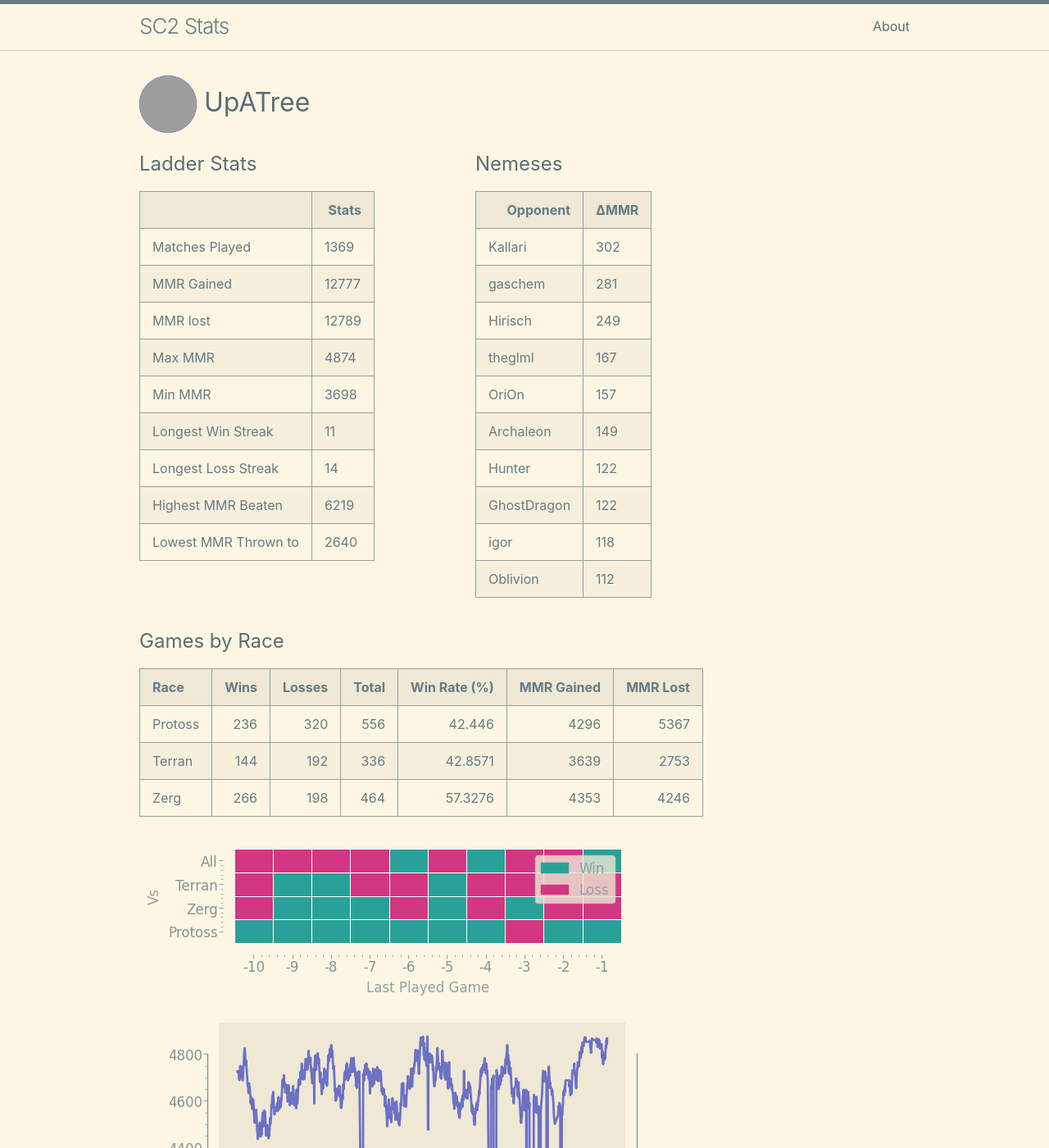
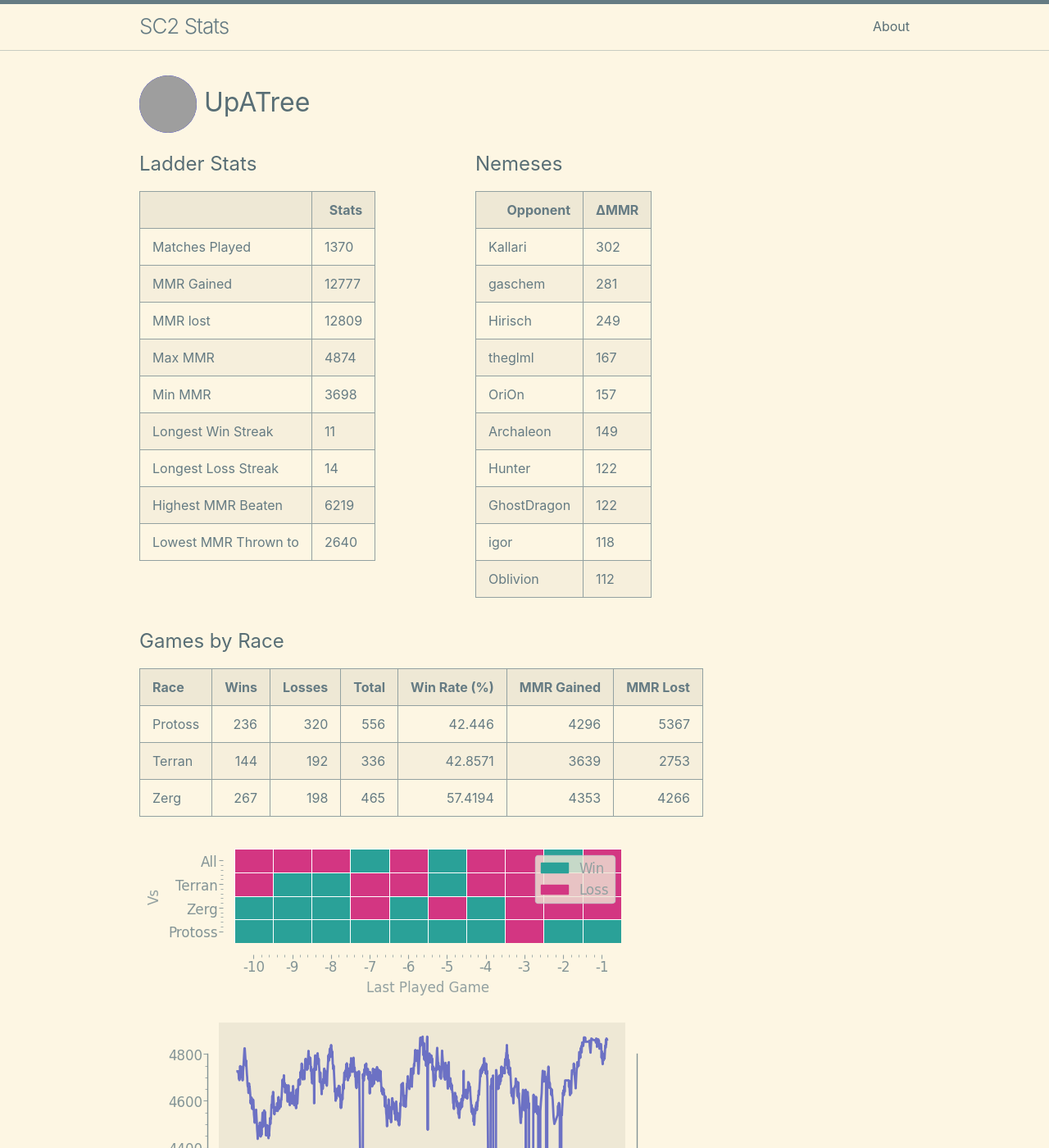
Before and after one commit to kylermurphy/UpATree, a Jekyll site: the page built from docs/index.md, in a window 1280 px wide and 1400 px high. Shown: the whole window at 82% size. Built offline with Jekyll 4.4.1, drawn with Linux system fonts in a browser that asks for light colours; grey boxes are pictures that could not be loaded.

Commit message:
running on push

```diff
--- a/docs/index.md
+++ b/docs/index.md
@@ -18,7 +18,7 @@ layout: home
   <tbody>
     <tr>
       <td>Matches Played</td>
-      <td>1369</td>
+      <td>1370</td>
     </tr>
     <tr>
       <td>MMR Gained</td>
@@ -26,7 +26,7 @@ layout: home
     </tr>
     <tr>
       <td>MMR lost</td>
-      <td>12789</td>
+      <td>12809</td>
     </tr>
     <tr>
       <td>Max MMR</td>
@@ -116,7 +116,7 @@ layout: home
 |:--------|-------:|---------:|--------:|---------------:|-------------:|-----------:|
 | Protoss |    236 |      320 |     556 |        42.446  |         4296 |       5367 |
 | Terran  |    144 |      192 |     336 |        42.8571 |         3639 |       2753 |
-| Zerg    |    266 |      198 |     464 |        57.3276 |         4353 |       4246 |
+| Zerg    |    267 |      198 |     465 |        57.4194 |         4353 |       4266 |
 
 ![Games by Race](./assets/gm_hist.png)
 
--- a/log.txt
+++ b/log.txt
@@ -572,3 +572,4 @@ Writing a log file 2025-03-20 19:18:11.
 Writing a log file 2025-03-20 19:30:50.
 Writing a log file 2025-03-20 19:48:25.
 Writing a log file 2025-03-20 20:24:51.
+Writing a log file 2025-03-20 20:48:00.
```
Also changed, not shown: docs/assets/MMR.png, docs/assets/daily.png, docs/assets/gm_hist.png, docs/assets/r_wrt.png, 1 other file.
